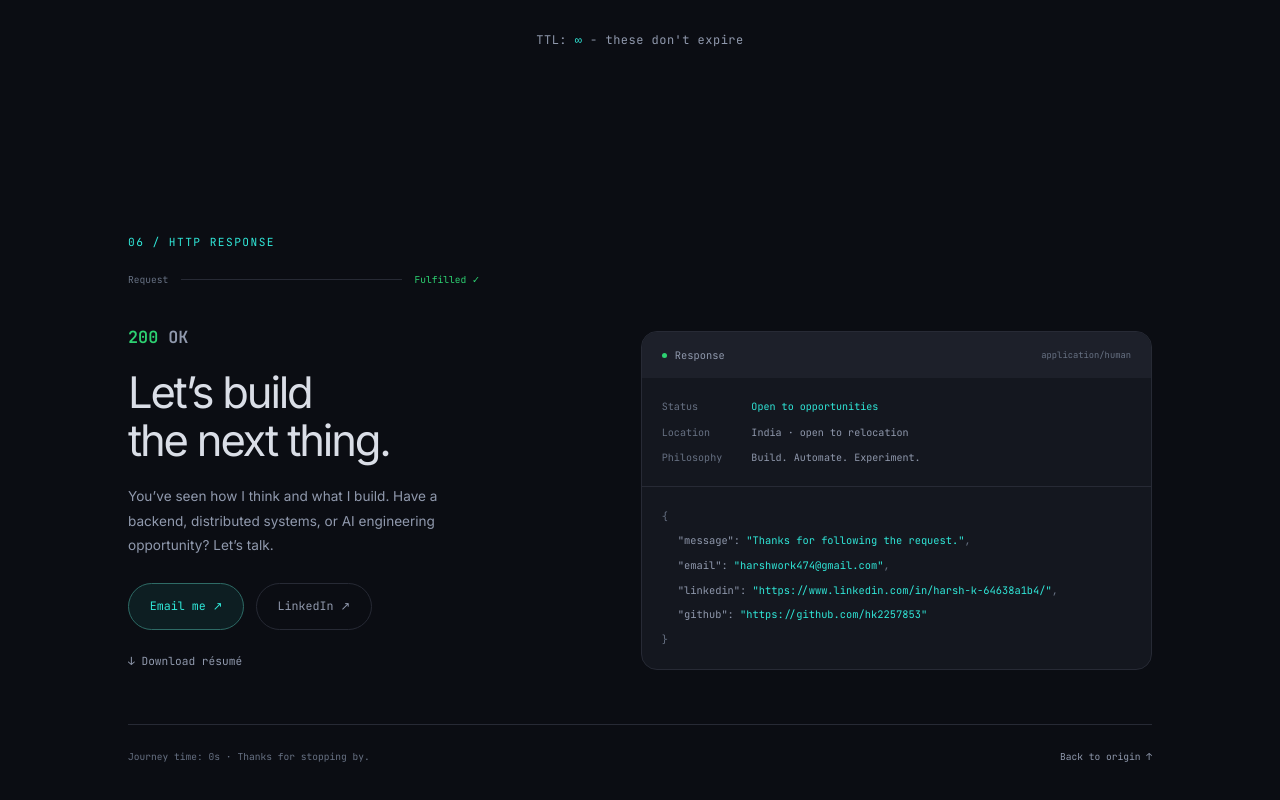
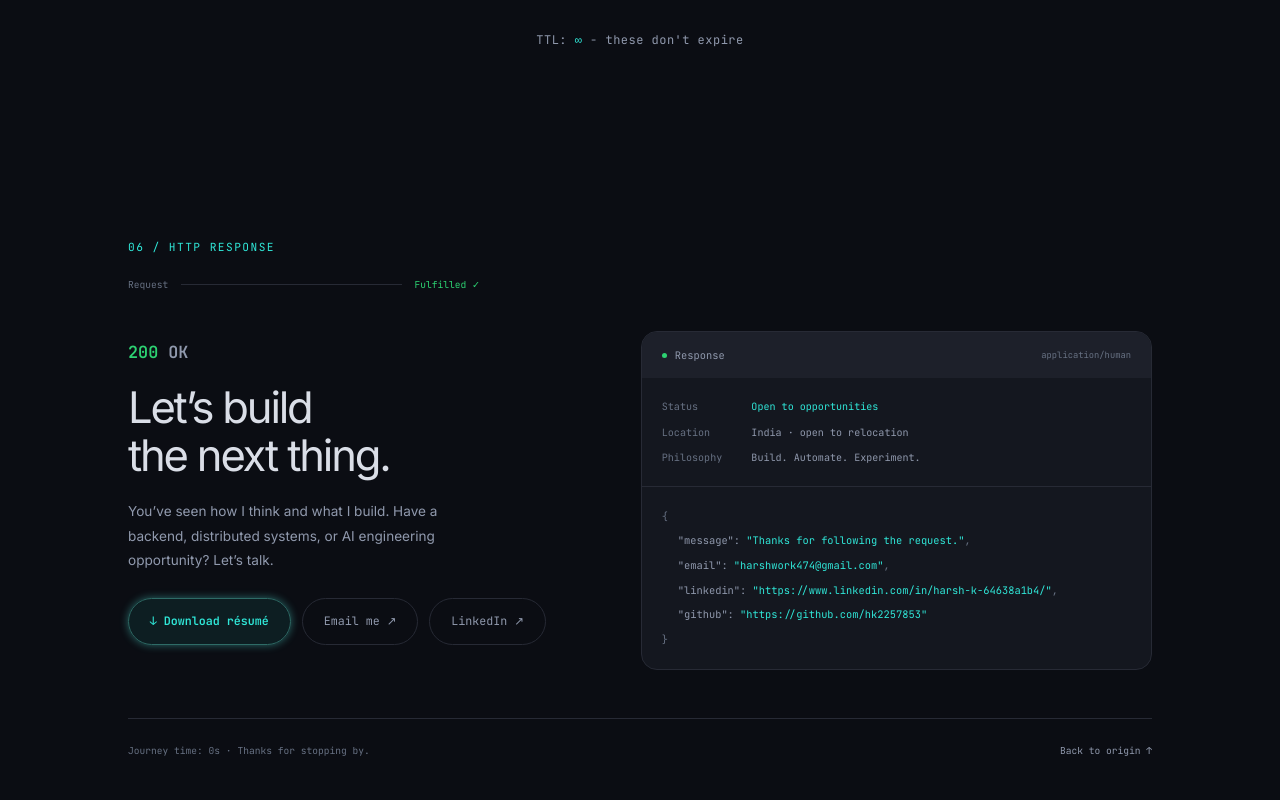
Before and after one commit to hk2257853/hk2257853.github.io, a React (Vite) app: page / in a window 1280 px wide. Shown: the part 4595-5395 px from the top of the page. Built offline with nearby package versions, Linux system fonts and the light colour scheme.

Commit message:
fix(response): promote resume download to the primary action

```diff
--- a/src/components/sections/Response/Response.module.css
+++ b/src/components/sections/Response/Response.module.css
@@ -17,6 +17,7 @@
 .primary { background: var(--color-accent-bg); }
 .secondary { color: var(--color-text-muted); border-color: var(--color-border); }
 .primary:hover, .secondary:hover { border-color: var(--color-accent); background: var(--color-accent-bg); }
+.resumeButton { box-shadow: var(--glow-sm); font-weight: 600; }
 .resume { display: inline-block; padding: .5rem 0; color: var(--color-text-muted); font: .7rem var(--font-mono); text-underline-offset: .3em; }
 .resume:hover { color: var(--color-accent); }
 .responseBlock { min-width: 0; overflow: hidden; border: 1px solid var(--color-border); border-radius: var(--radius-xl); background: var(--color-surface); }
--- a/src/components/sections/Response/Response.tsx
+++ b/src/components/sections/Response/Response.tsx
@@ -34,10 +34,10 @@ export const Response = forwardRef<HTMLElement>(function Response(_props, ref) {
             <h2 id="response-title">Let’s build<br />the next thing.</h2>
             <p>You’ve seen how I think and what I build. Have a backend, distributed systems, or AI engineering opportunity? Let’s talk.</p>
             <div className={styles.actions}>
-              <a href={'mailto:' + contact.email} className={styles.primary} data-umami-event="Email Click">Email me ↗</a>
+              <a href={import.meta.env.BASE_URL + contact.resumeUrl.replace(/^\//, '')} download className={`${styles.primary} ${styles.resumeButton}`} data-umami-event="Resume Download">↓ Download résumé</a>
+              <a href={'mailto:' + contact.email} className={styles.secondary} data-umami-event="Email Click">Email me ↗</a>
               <a href={contact.linkedin} target="_blank" rel="noopener noreferrer" className={styles.secondary} data-umami-event="LinkedIn Click">LinkedIn ↗</a>
             </div>
-            <a href={import.meta.env.BASE_URL + contact.resumeUrl.replace(/^\//, '')} download className={styles.resume} data-umami-event="Resume Download">↓ Download résumé</a>
           </div>
           <div className={styles.responseBlock}>
             <div className={styles.bar}><span className={styles.dot} /> Response <span>application/human</span></div>
```
